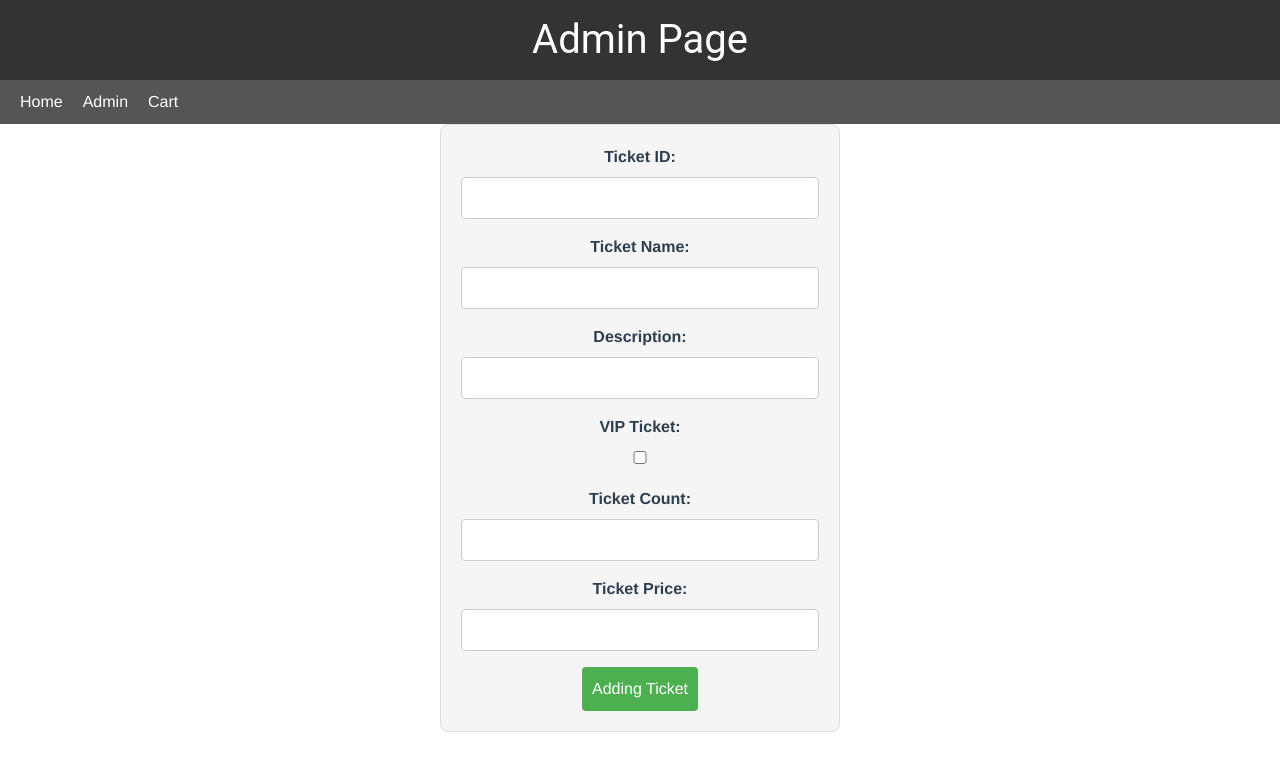
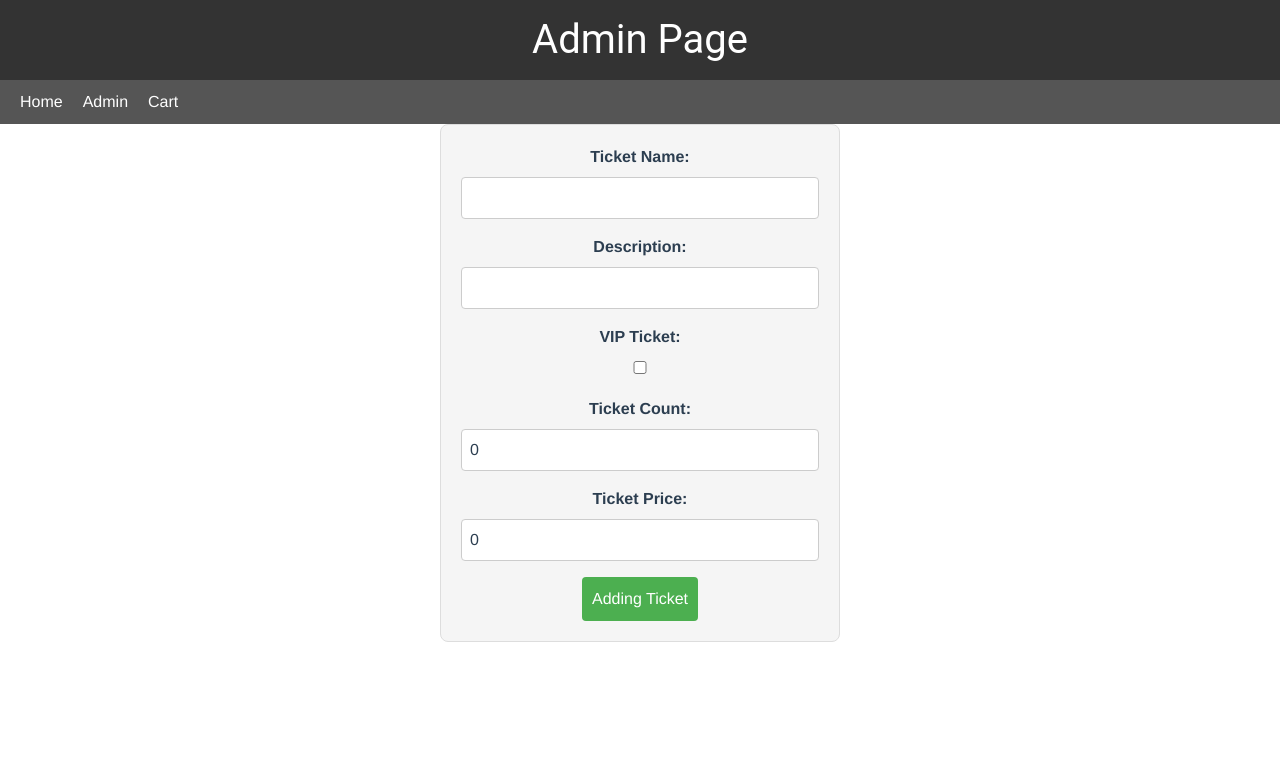
Before and after one commit to EHSANHAZARI/TicketMaster, a Vue app: page /admin in a window 1280 px wide. Shown: the top 770 px of the page. Built offline with nearby package versions, Linux system fonts and the light colour scheme.

Commit message:
Modified

```diff
--- a/src/components/Admin.vue
+++ b/src/components/Admin.vue
@@ -11,16 +11,11 @@
         <router-link to="/cart">Cart</router-link>
       </div>
     </nav>
-
-    <form action="" class="ticket-form">
-      <div>
-        <label for="ticketId">Ticket ID:</label>
-        <input type="text" id="ticketId" v-model="ticketId" />
-      </div>
-
+    <!-- prevent is preventing the website from default behaviour which is to refreshing the page -->
+    <form @submit.prevent="addTicket" action="" class="ticket-form">
       <div>
         <label for="ticketName">Ticket Name:</label>
-        <input type="text" id="ticketName" v-model="ticketName" />
+        <input type="text" id="ticketName" v-model="ticketName" required />
       </div>
 
       <div>
@@ -35,13 +30,21 @@
 
       <div>
         <label for="count">Ticket Count:</label>
-        <input type="number" id="count" v-model="count" />
+        <input type="number" id="count" v-model="count" min="0" required />
       </div>
 
       <div>
         <label for="price">Ticket Price:</label>
-        <input type="number" step="0.01" id="price" v-model="price" />
+        <input
+          type="number"
+          step="0.01"
+          id="price"
+          v-model="price"
+          min="0"
+          required
+        />
       </div>
+
       <button>Adding Ticket</button>
     </form>
 
@@ -52,9 +55,52 @@
 
 <script>
 import tempData from "../temp-data";
+
 export default {
   data() {
-    return {};
+    return {
+      ticketName: "",
+      description: "",
+      isVip: false,
+      count: 0,
+      price: 0.0,
+    };
+  },
+  methods: {
+    addTicket() {
+      // Validate ticketName
+      if (!this.ticketName) {
+        alert("Please enter a Ticket Name.");
+        return;
+      }
+
+      // Validate count and price
+      if (this.count < 0 || this.price < 0) {
+        alert("Count and Price must not be negative.");
+        return;
+      }
+
+      // Create a new ticket object using the form data
+      const newTicket = {
+        ticketId: tempData.tickets.length + 1, // Generate ID based on the array length
+        ticketName: this.ticketName,
+        description: this.description,
+        isVip: this.isVip,
+        count: parseInt(this.count),
+        price: parseFloat(this.price),
+      };
+
+      // Add the new ticket to the tickets array in tempData
+      tempData.tickets.push(newTicket);
+      alert(this.ticketName + " is added");
+
+      // Reset the form fields
+      this.ticketName = "";
+      this.description = "";
+      this.isVip = false;
+      this.count = 0;
+      this.price = 0.0;
+    },
   },
 };
 </script>
```
